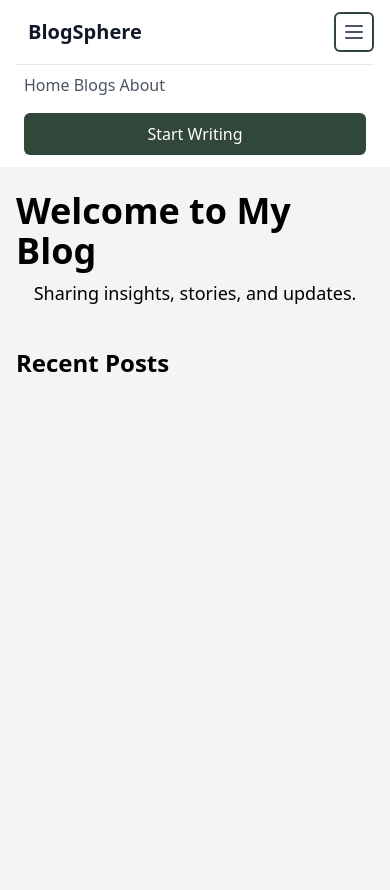
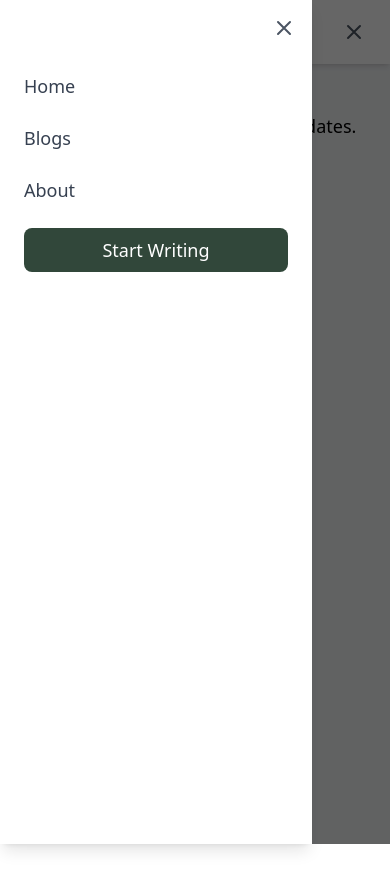
Before and after one commit to daxmore/BlogSpace, a website: page blog.html in a window 390 px wide. Both pictures are taken after a click on the button 354 px from the left and 32 px from the top of the page. After the commit the page ends 844 px from the top, so only its background shows below. Drawn offline with nearby package versions, Linux system fonts and the light colour scheme.

Commit message:
mobile view changed in header

```diff
--- a/blog.html
+++ b/blog.html
@@ -17,7 +17,7 @@
 
 <body>
         <!-- header part -->
-    <header class="bg-white shadow-sm">
+        <header class="bg-white shadow-md fixed top-0 left-0 w-full z-50">
             <div class="container mx-auto px-4 sm:px-6 lg:px-8">
                 <div class="flex justify-between items-center h-16">
                     <!-- Logo Section -->
@@ -29,50 +29,52 @@
 
                     <!-- Desktop Navigation -->
                     <nav class="hidden md:flex items-center space-x-8">
-                    <a href="index.html"
-                        class="text-gray-600 hover:text-[#31473a] transition-colors duration-200">Home</a>
-                    <a href="blog.html"
-                        class="text-gray-600 hover:text-[#31473a] transition-colors duration-200">Blogs</a>
+                        <a href="index.html" class="text-gray-600 hover:text-[#31473a] transition duration-200">Home</a>
+                        <a href="blog.html" class="text-gray-600 hover:text-[#31473a] transition duration-200">Blogs</a>
                         <a href="about.html"
-                        class="text-gray-600 hover:text-[#31473a] transition-colors duration-200">About</a>
+                            class="text-gray-600 hover:text-[#31473a] transition duration-200">About</a>
                     </nav>
 
                     <!-- Desktop Button -->
                     <div class="hidden md:flex items-center space-x-4">
-                    <button onclick="toggleModal()"
-                        class="inline-flex items-center px-4 py-2 border border-transparent text-sm font-medium rounded-md text-white bg-[#31473a] hover:bg-[#456553] focus:outline-none focus:ring-2 focus:ring-offset-2 focus:ring-[#31473a] transition-colors duration-200">
+                        <a href="login.html">
+                            <button class="px-4 py-2 rounded-lg text-white bg-[#31473a] hover:bg-[#456553] transition">
                                 Start Writing
                             </button>
+                        </a>
                     </div>
 
-                <!-- Mobile Hamburger Button -->
-                <button id="mobile-menu-button"
-                    class="md:hidden inline-flex items-center justify-center p-2 rounded-md text-gray-600 hover:text-gray-900 hover:bg-gray-100 focus:outline-none focus:ring-2 focus:ring-inset focus:ring-[#31473a] transition-colors duration-200">
-                    <svg class="h-6 w-6" fill="none" viewBox="0 0 24 24" stroke="currentColor">
-                        <path class="mobile-menu-icon" stroke-linecap="round" stroke-linejoin="round" stroke-width="2"
+                    <!-- Mobile Menu Button -->
+                    <button id="mobile-menu-button" class="md:hidden p-2 focus:outline-none">
+                        <svg class="h-6 w-6 text-gray-600 transition-transform duration-300" fill="none"
+                            viewBox="0 0 24 24" stroke="currentColor">
+                            <path id="hamburger-icon" stroke-linecap="round" stroke-linejoin="round" stroke-width="2"
                                 d="M4 6h16M4 12h16M4 18h16" />
-                        <path class="mobile-menu-close hidden" stroke-linecap="round" stroke-linejoin="round"
+                            <path id="close-icon" class="hidden" stroke-linecap="round" stroke-linejoin="round"
                                 stroke-width="2" d="M6 18L18 6M6 6l12 12" />
                         </svg>
                     </button>
                 </div>
+            </div>
 
-            <!-- Mobile Menu -->
-            <div id="mobile-menu" class="hidden md:hidden">
-                <div class="px-2 pt-2 pb-3 space-y-1 border-t border-gray-200">
-                    <a href="index.html"
-                        class="text-gray-600 hover:text-[#31473a] transition-colors duration-200">Home</a>
-                    <a href="blog.html"
-                        class="text-gray-600 hover:text-[#31473a] transition-colors duration-200">Blogs</a>
-                    <a href="about.html"
-                        class="text-gray-600 hover:text-[#31473a] transition-colors duration-200">About</a>
-                    <a href="login.html">
-                        <button
-                            class="w-full mt-4 inline-flex items-center justify-center px-4 py-2 border border-transparent text-base font-medium rounded-md text-white bg-[#31473a] hover:bg-[#31473a] focus:outline-none focus:ring-2 focus:ring-offset-2 focus:ring-[#31473a] transition-colors duration-200">
-                            Start Writing
+            <!-- Mobile Menu Overlay -->
+            <div id="mobile-menu"
+                class="fixed top-0 left-0 w-full h-full bg-black bg-opacity-60 hidden transition-opacity duration-300">
+                <div class="absolute top-0 left-0 w-4/5 h-full bg-white shadow-lg p-6">
+                    <button id="close-menu" class="absolute top-4 right-4">
+                        <svg class="h-6 w-6 text-gray-600" fill="none" viewBox="0 0 24 24" stroke="currentColor">
+                            <path stroke-linecap="round" stroke-linejoin="round" stroke-width="2"
+                                d="M6 18L18 6M6 6l12 12" />
+                        </svg>
                     </button>
-                    </a>
-                </div>
+                    <nav class="mt-12 space-y-6 text-lg">
+                        <a href="index.html" class="block text-gray-700 hover:text-[#31473a] transition">Home</a>
+                        <a href="blog.html" class="block text-gray-700 hover:text-[#31473a] transition">Blogs</a>
+                        <a href="about.html" class="block text-gray-700 hover:text-[#31473a] transition">About</a>
+                        <a href="login.html"
+                            class="block mt-4 px-4 py-2 rounded-lg text-white bg-[#31473a] hover:bg-[#456553] transition text-center">Start
+                            Writing</a>
+                    </nav>
                 </div>
             </div>
         </header>
```
Also changed, not shown: about.html (+29 -27 lines). Lines whose indentation alone changed are shown as unchanged.
